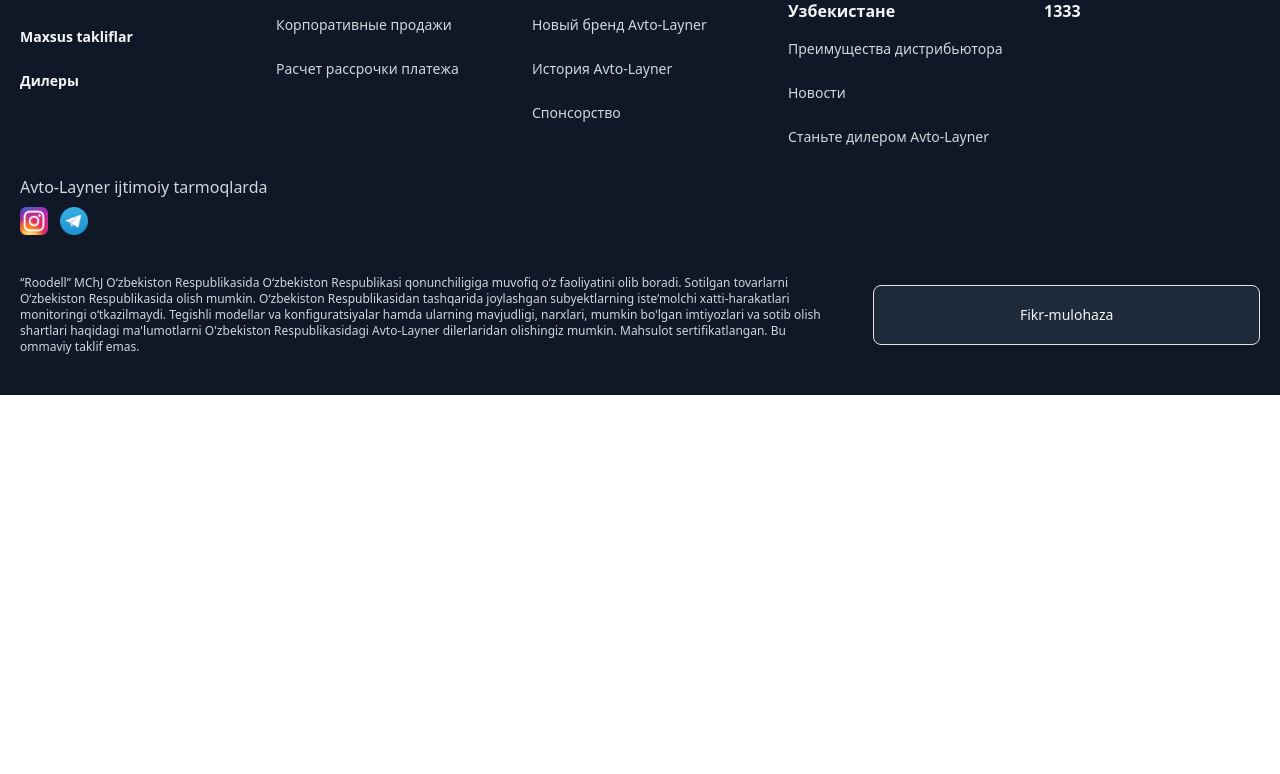
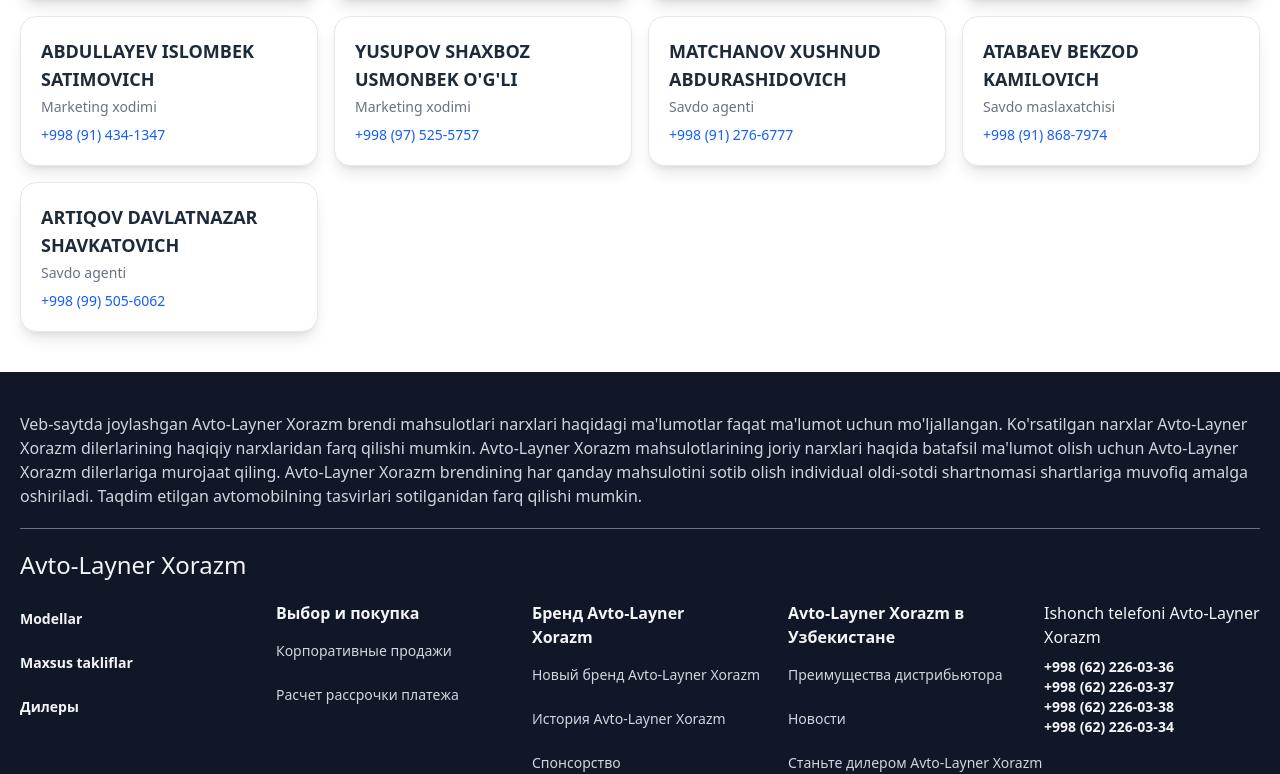
Before and after one commit to Alisher-Dev/auto-laynearss, a React (Vite) app: page /contact-us in a window 1280 px wide. Shown: the part 1092-1866 px from the top of the page. Before the commit the page ends 1487 px from the top, so only its background shows below. Built offline with nearby package versions, Linux system fonts and the light colour scheme.

Commit message:
fix: meneger added

```diff
--- a/index.html
+++ b/index.html
@@ -6,9 +6,9 @@
     <meta name="viewport" content="width=device-width, initial-scale=1.0" />
     <meta
       name="description"
-      content="Avto-Layner - avtomobil saloni va sotib olish uchun eng yaxshi platforma"
+      content="Avto-Layner Xorazm - avtomobil saloni va sotib olish uchun eng yaxshi platforma"
     />
-    <title>Avto-Layner</title>
+    <title>Avto-Layner Xorazm</title>
   </head>
   <body>
     <div id="root"></div>
--- a/src/components/contact-us/contactUs.tsx
+++ b/src/components/contact-us/contactUs.tsx
@@ -3,6 +3,7 @@
 import { toast } from "sonner";
 import { Controller } from "@/helpers/contain";
 import { Button } from "../ui/button";
+import { managersList } from "@/data/data";
 
 export function ContactUs() {
   const { t } = useTranslation();
@@ -27,15 +28,17 @@
         <h1 className="font-bold text-gray-900 text-xl md:text-2xl lg:text-3xl xl:text-4xl border-b-1 border-b-gray-500 pb-7">
           {t("feedback")}
         </h1>
+
+        {/* contact */}
         <div className="max-w-[600px] mx-auto my-10 flex flex-col gap-5">
           <p className="text-lg font-medium">
-            {t("hot-line")} Avto-Layner <br />{" "}
-            <a href="tel:1333" className="font-bold">
-              1333
+            {t("hot-line")} Avto-Layner Xorazm <br />
+            <a href="tel:622260336" className="font-bold block hover:underline">
+              +998 (62) 226-03-36
             </a>
           </p>
 
-          <p className="text-md font-normal border-t-1 border-t-gray-400 mt-2- pt-5">
+          <p className="text-xs sm:text-[16px] font-normal border-t-1 border-t-gray-400 mt-2- pt-5">
             {t("contact-info")}
           </p>
 
@@ -66,6 +69,29 @@
             </Button>
           </div>
         </div>
+
+        {/* meneger */}
+        <h1 className="font-bold text-gray-900 text-xl md:text-2xl lg:text-3xl xl:text-4xl border-b-1 border-b-gray-500 pb-7">
+          {t("contact-meneger")}
+        </h1>
+        <div className="grid grid-cols-1 sm:grid-cols-2 lg:grid-cols-3 xl:grid-cols-4 gap-4 my-10">
+          {managersList.map((el, i) => (
+            <div
+              key={i}
+              className="bg-white dark:bg-gray-900 rounded-2xl shadow-lg p-5 border border-gray-200 dark:border-gray-800 transition hover:scale-[102%] hover:shadow-xl"
+            >
+              <h3 className="text-sm md:text-lg font-semibold text-gray-800 dark:text-white mb-1">
+                {el.fullName}
+              </h3>
+              <p className="text-xs md:text-sm text-gray-500 dark:text-gray-400">
+                {el.position}
+              </p>
+              <p className="text-xs md:text-sm text-blue-600 dark:text-blue-400 font-medium mt-2">
+                {el.phone}
+              </p>
+            </div>
+          ))}
+        </div>
       </Controller>
     </div>
   );
--- a/src/components/footer/footer.tsx
+++ b/src/components/footer/footer.tsx
@@ -18,7 +18,9 @@
           <p className="text-gray-300">{t("footer-title")}</p>
         </div>
         <div>
-					<p className="text-2xl text-gray-100 text-center sm:text-start">Avto-Layner</p>
+          <p className="text-2xl text-gray-100 text-center sm:text-start">
+            Avto-Layner Xorazm
+          </p>
           <div className="grid grid-cols-1 sm:grid-cols-2 lg:grid-cols-3 xl:grid-cols-5 gap-10 mt-5">
             <span className="flex flex-col items-start gap-2">
               <Button
@@ -28,74 +30,144 @@
               >
                 {t("models")}
               </Button>
-							<Button variant="link" className="text-gray-100 font-bold p-0 block mx-auto sm:m-0">
+              <Button
+                variant="link"
+                className="text-gray-100 font-bold p-0 block mx-auto sm:m-0"
+              >
                 {t("offers")}
               </Button>
-							<Button variant="link" className="text-gray-100 font-bold p-0 block mx-auto sm:m-0">
+              <Button
+                variant="link"
+                className="text-gray-100 font-bold p-0 block mx-auto sm:m-0"
+              >
                 Дилеры
               </Button>
             </span>
             <span>
-							<p className="text-gray-100 font-bold text-center sm:text-start">Выбор и покупка</p>
+              <p className="text-gray-100 font-bold text-center sm:text-start">
+                Выбор и покупка
+              </p>
               <span className="flex flex-col items-start gap-2 mt-2">
-								<Button variant="link" className="text-gray-300 font-sans p-0 block mx-auto sm:m-0">
+                <Button
+                  variant="link"
+                  className="text-gray-300 font-sans p-0 block mx-auto sm:m-0"
+                >
                   Корпоративные продажи
                 </Button>
-								<Button variant="link" className="text-gray-300 font-sans p-0 block mx-auto sm:m-0">
+                <Button
+                  variant="link"
+                  className="text-gray-300 font-sans p-0 block mx-auto sm:m-0"
+                >
                   Расчет рассрочки платежа
                 </Button>
               </span>
             </span>
             <span>
-							<p className="text-gray-100 font-bold text-center sm:text-start">Бренд Avto-Layner</p>
+              <p className="text-gray-100 font-bold text-center sm:text-start">
+                Бренд Avto-Layner Xorazm
+              </p>
               <span className="flex flex-col items-start gap-2 mt-2">
-								<Button variant="link" className="text-gray-300 font-sans p-0 block mx-auto sm:m-0">
-									Новый бренд Avto-Layner
+                <Button
+                  variant="link"
+                  className="text-gray-300 font-sans p-0 block mx-auto sm:m-0"
+                >
+                  Новый бренд Avto-Layner Xorazm
                 </Button>
-								<Button variant="link" className="text-gray-300 font-sans p-0 block mx-auto sm:m-0">
-									История Avto-Layner
+                <Button
+                  variant="link"
+                  className="text-gray-300 font-sans p-0 block mx-auto sm:m-0"
+                >
+                  История Avto-Layner Xorazm
                 </Button>
-								<Button variant="link" className="text-gray-300 font-sans p-0 block mx-auto sm:m-0">
+                <Button
+                  variant="link"
+                  className="text-gray-300 font-sans p-0 block mx-auto sm:m-0"
+                >
                   Спонсорство
                 </Button>
               </span>
             </span>
             <span>
-							<p className="text-gray-100 font-bold text-center sm:text-start">Avto-Layner в Узбекистане</p>
+              <p className="text-gray-100 font-bold text-center sm:text-start">
+                Avto-Layner Xorazm в Узбекистане
+              </p>
               <span className="flex flex-col items-start gap-2 mt-2">
-								<Button variant="link" className="text-gray-300 font-sans p-0 block mx-auto sm:m-0">
+                <Button
+                  variant="link"
+                  className="text-gray-300 font-sans p-0 block mx-auto sm:m-0"
+                >
                   Преимущества дистрибьютора
                 </Button>
-								<Button variant="link" className="text-gray-300 font-sans p-0 block mx-auto sm:m-0">
+                <Button
+                  variant="link"
+                  className="text-gray-300 font-sans p-0 block mx-auto sm:m-0"
+                >
                   Новости
                 </Button>
-								<Button variant="link" className="text-gray-300 font-sans p-0 block mx-auto sm:m-0">
-									Станьте дилером Avto-Layner
+                <Button
+                  variant="link"
+                  className="text-gray-300 font-sans p-0 block mx-auto sm:m-0"
+                >
+                  Станьте дилером Avto-Layner Xorazm
                 </Button>
               </span>
             </span>
             <p className="text-gray-100 text-center sm:text-start">
-							{t("hot-line")} Avto-Layner <br />{" "}
-							<a href="tel:1333" className="font-bold">
-								1333
+              {t("hot-line")} Avto-Layner Xorazm <br />
+              <a
+                href="tel:622260336"
+                className="text-sm font-bold block mt-2 hover:underline"
+              >
+                +998 (62) 226-03-36
+              </a>
+              <a
+                href="tel:622260337"
+                className="text-sm font-bold block hover:underline"
+              >
+                +998 (62) 226-03-37
+              </a>
+              <a
+                href="tel:622260338"
+                className="text-sm font-bold block hover:underline"
+              >
+                +998 (62) 226-03-38
+              </a>
+              <a
+                href="tel:622260334"
+                className="text-sm font-bold block hover:underline"
+              >
+                +998 (62) 226-03-34
               </a>
             </p>
           </div>
         </div>
         <div>
-					<p className="text-gray-300">Avto-Layner {t("in-networks")}</p>
+          <p className="text-gray-300">Avto-Layner Xorazm {t("in-networks")}</p>
           <span className="flex items-center gap-3 mt-2">
             <a href="https://instagram.com" target="_blank">
-							<img src={instagramIcon} alt="instagram" className="w-[28px] h-[28px]" />
+              <img
+                src={instagramIcon}
+                alt="instagram"
+                className="w-[28px] h-[28px]"
+              />
             </a>
             <a href="https://telegram.com" target="_blank">
-							<img src={telegramIcon} alt="telegram" className="w-[28px] h-[28px]" />
+              <img
+                src={telegramIcon}
+                alt="telegram"
+                className="w-[28px] h-[28px]"
+              />
             </a>
           </span>
         </div>
         <div className="grid grid-cols-1 sm:grid-cols-2 lg:grid-cols-3 items-center mt-5 gap-10">
-					<p className="text-xs text-gray-300 sm:col-span-2">{t("footer-title-two")}</p>
-					<Button variant="outline" className="text-gray-100 bg-gray-800 h-[60px]">
+          <p className="text-xs text-gray-300 sm:col-span-2">
+            {t("footer-title-two")}
+          </p>
+          <Button
+            variant="outline"
+            className="text-gray-100 bg-gray-800 h-[60px]"
+          >
             {t("feedback")}
           </Button>
         </div>
--- a/src/components/hearder/header.tsx
+++ b/src/components/hearder/header.tsx
@@ -67,7 +67,7 @@
         </span>
         {/* <img src="" alt="icon" /> */}
         <Link to="/">
-          <p>Avto-Layner</p>
+          <p>Avto-Layner Xorazm</p>
         </Link>
         <span className="flex items-center justify-end xl:w-[35%] gap-2">
           <span className="hidden xl:flex gap-2">
--- a/src/components/home/component/carousel.tsx
+++ b/src/components/home/component/carousel.tsx
@@ -32,7 +32,7 @@
               <img
                 src={item?.banner}
                 alt={`img-${index}`}
-                className="w-full min-h-[600px] max-h-screen object-cover rounded-md"
+                className="w-full min-h-[600px] max-h-screen xl:h-screen object-cover rounded-md"
               />
 
               <span className="absolute bottom-0 left-4 right-0 m-5 xl:m-10 min-h-[200px] bg-gray-800/20 backdrop-blur-md flex flex-col items-start justify-between p-4 rounded-xl">
--- a/src/components/home/component/carouselAvto.tsx
+++ b/src/components/home/component/carouselAvto.tsx
@@ -37,7 +37,7 @@
     <div className="bg-gray-100 py-14">
       <Controller>
         <p className="font-bold text-2xl lg:text-4xl text-center">
-          {t("models")} Avto-Layner
+          {t("models")} Avto-Layner Xorazm
         </p>
         <div className="w-full my-5">
           <Carousel
--- a/src/components/model/model.tsx
+++ b/src/components/model/model.tsx
@@ -13,7 +13,7 @@
     <div className="mt-18 py-5">
       <Controller>
         <p className="font-medium text-xl lg:text-3xl text-start">
-          {t("all-models")} Avto-Layner
+          {t("all-models")} Avto-Layner Xorazm
         </p>
         <div
           className={cn(
--- a/src/data/data.ts
+++ b/src/data/data.ts
@@ -1329,3 +1329,61 @@
     },
   },
 ];
+
+// managers list
+export const managersList = [
+  {
+    id: 1,
+    fullName: "AXMEDJANOV HURMATBEK RAXIMBAYEVICH",
+    position: "Savdo bo'limi boshlig'i",
+    phone: "+998 (99) 506-8934",
+  },
+  {
+    id: 2,
+    fullName: "JUMABOYEV HAMZA MANSUR O‘G‘LI",
+    position: "Marketing xodimi",
+    phone: "+998 (91) 912-8983",
+  },
+  {
+    id: 3,
+    fullName: "MADAMINOV DILSHOD XUDAYNAZAROVICH",
+    position: "Marketing xodimi",
+    phone: "+998 (93) 281-6666",
+  },
+  {
+    id: 4,
+    fullName: "XUSAINOV KAMOLADDIN ILXOMOVICH",
+    position: "Marketing xodimi",
+    phone: "+998 (99) 014-6474",
+  },
+  {
+    id: 5,
+    fullName: "ABDULLAYEV ISLOMBEK SATIMOVICH",
+    position: "Marketing xodimi",
+    phone: "+998 (91) 434-1347",
+  },
+  {
+    id: 6,
+    fullName: "YUSUPOV SHAXBOZ USMONBEK O'G'LI",
+    position: "Marketing xodimi",
+    phone: "+998 (97) 525-5757",
+  },
+  {
+    id: 7,
+    fullName: "MATCHANOV XUSHNUD ABDURASHIDOVICH",
+    position: "Savdo agenti",
+    phone: "+998 (91) 276-6777",
+  },
+  {
+    id: 8,
+    fullName: "ATABAEV BEKZOD KAMILOVICH",
+    position: "Savdo maslaxatchisi",
+    phone: "+998 (91) 868-7974",
+  },
+  {
+    id: 9,
+    fullName: "ARTIQOV DAVLATNAZAR SHAVKATOVICH",
+    position: "Savdo agenti",
+    phone: "+998 (99) 505-6062",
+  },
+];
--- a/src/i18n/locales/ru.json
+++ b/src/i18n/locales/ru.json
@@ -30,5 +30,6 @@
   "failed": "ошибка отправки сообщения",
   "send": "Отправить",
   "send-info": "Подробную информацию о наличии автомобилей, уточняйте в официальных дилерских центров Avto-Layner в Узбекистане.",
-  "location": "Официальные дилеры Avto-Layner"
+  "location": "Официальные дилеры Avto-Layner",
+  "contact-meneger": "Контакты менеджеров"
 }
--- a/src/i18n/locales/uz.json
+++ b/src/i18n/locales/uz.json
@@ -9,8 +9,8 @@
   "usz": "so'm",
   "all-models": "Barcha modellar",
   "more-in-models": "Model haqida batafsil",
-  "footer-title": "Veb-saytda joylashgan Avto-Layner brendi mahsulotlari narxlari haqidagi ma'lumotlar faqat ma'lumot uchun mo'ljallangan. Ko'rsatilgan narxlar Avto-Layner dilerlarining haqiqiy narxlaridan farq qilishi mumkin. Avto-Layner mahsulotlarining joriy narxlari haqida batafsil ma'lumot olish uchun Avto-Layner dilerlariga murojaat qiling. Avto-Layner brendining har qanday mahsulotini sotib olish individual oldi-sotdi shartnomasi shartlariga muvofiq amalga oshiriladi. Taqdim etilgan avtomobilning tasvirlari sotilganidan farq qilishi mumkin.",
-  "footer-title-two": "“Roodell” MChJ O‘zbekiston Respublikasida O‘zbekiston Respublikasi qonunchiligiga muvofiq o‘z faoliyatini olib boradi. Sotilgan tovarlarni O‘zbekiston Respublikasida olish mumkin. O‘zbekiston Respublikasidan tashqarida joylashgan subyektlarning iste’molchi xatti-harakatlari monitoringi o‘tkazilmaydi. Tegishli modellar va konfiguratsiyalar hamda ularning mavjudligi, narxlari, mumkin bo'lgan imtiyozlari va sotib olish shartlari haqidagi ma'lumotlarni O'zbekiston Respublikasidagi Avto-Layner dilerlaridan olishingiz mumkin. Mahsulot sertifikatlangan. Bu ommaviy taklif emas.",
+  "footer-title": "Veb-saytda joylashgan Avto-Layner Xorazm brendi mahsulotlari narxlari haqidagi ma'lumotlar faqat ma'lumot uchun mo'ljallangan. Ko'rsatilgan narxlar Avto-Layner Xorazm dilerlarining haqiqiy narxlaridan farq qilishi mumkin. Avto-Layner Xorazm mahsulotlarining joriy narxlari haqida batafsil ma'lumot olish uchun Avto-Layner Xorazm dilerlariga murojaat qiling. Avto-Layner Xorazm brendining har qanday mahsulotini sotib olish individual oldi-sotdi shartnomasi shartlariga muvofiq amalga oshiriladi. Taqdim etilgan avtomobilning tasvirlari sotilganidan farq qilishi mumkin.",
+  "footer-title-two": "“Roodell” MChJ O‘zbekiston Respublikasida O‘zbekiston Respublikasi qonunchiligiga muvofiq o‘z faoliyatini olib boradi. Sotilgan tovarlarni O‘zbekiston Respublikasida olish mumkin. O‘zbekiston Respublikasidan tashqarida joylashgan subyektlarning iste’molchi xatti-harakatlari monitoringi o‘tkazilmaydi. Tegishli modellar va konfiguratsiyalar hamda ularning mavjudligi, narxlari, mumkin bo'lgan imtiyozlari va sotib olish shartlari haqidagi ma'lumotlarni O'zbekiston Respublikasidagi Avto-Layner Xorazm dilerlaridan olishingiz mumkin. Mahsulot sertifikatlangan. Bu ommaviy taklif emas.",
   "feedback": "Fikr-mulohaza",
   "color": "rang:",
   "configurations": "Konfiguratsiyalar",
@@ -29,6 +29,7 @@
   "success": "muvaffaqiyatli yuborildi",
   "failed": "xabar yuborishda xato",
   "send": "Yuborish",
-  "send-info": "Avtomobillar mavjudligi haqida batafsil ma’lumot olish uchun Avto-Layner’ning O‘zbekistondagi rasmiy dilerlik markazlariga murojaat qiling.",
-  "location": "Avto-Layner rasmiy dileri"
+  "send-info": "Avtomobillar mavjudligi haqida batafsil ma’lumot olish uchun Avto-Layner Xorazm’ning O‘zbekistondagi rasmiy dilerlik markazlariga murojaat qiling.",
+  "location": "Avto-Layner Xorazm rasmiy dileri",
+  "contact-meneger": "Menejerlarning kontaktlari"
 }
```
Also changed, not shown: src/components/hearder/drowMenu.tsx (+25 -10 lines), src/components/hearder/sheetMenu.tsx (+25 -10 lines), 2 other files (tests, documents, lock files or other folders). Lines whose indentation alone changed are shown as unchanged.
